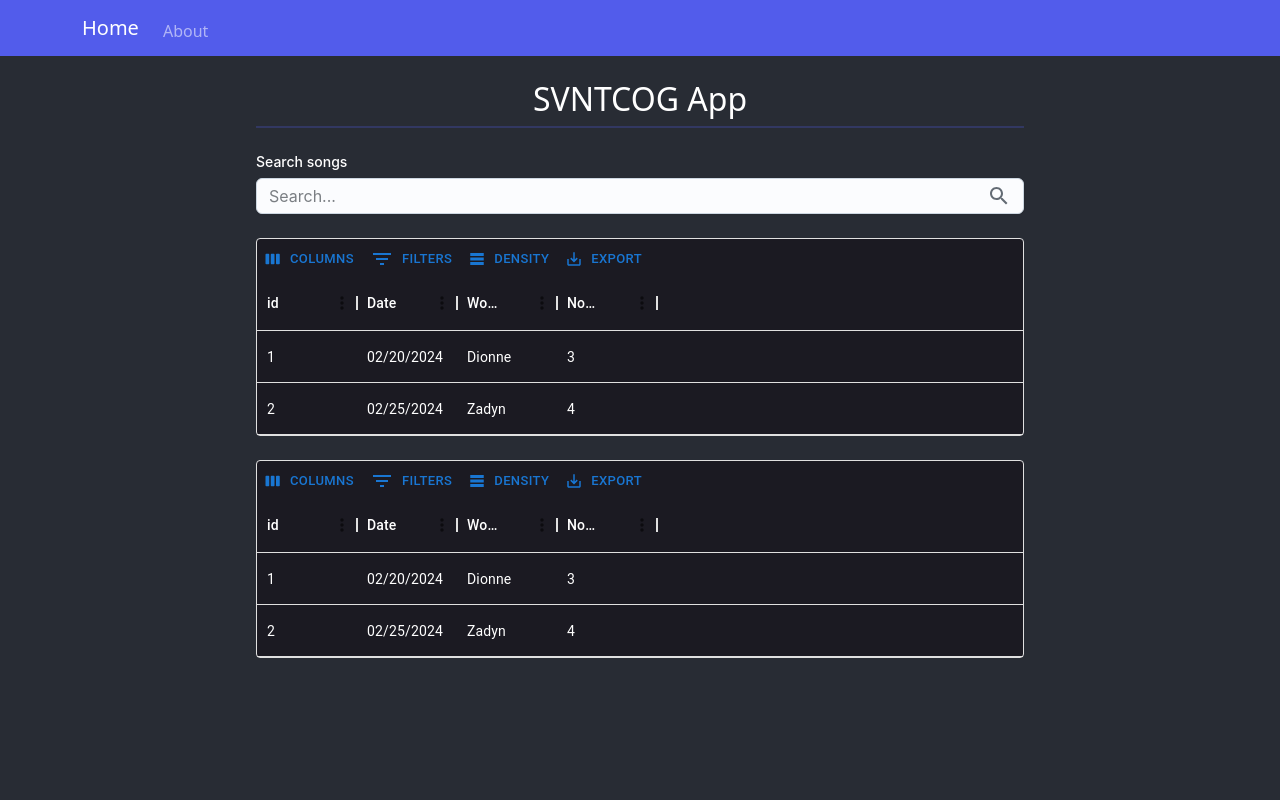
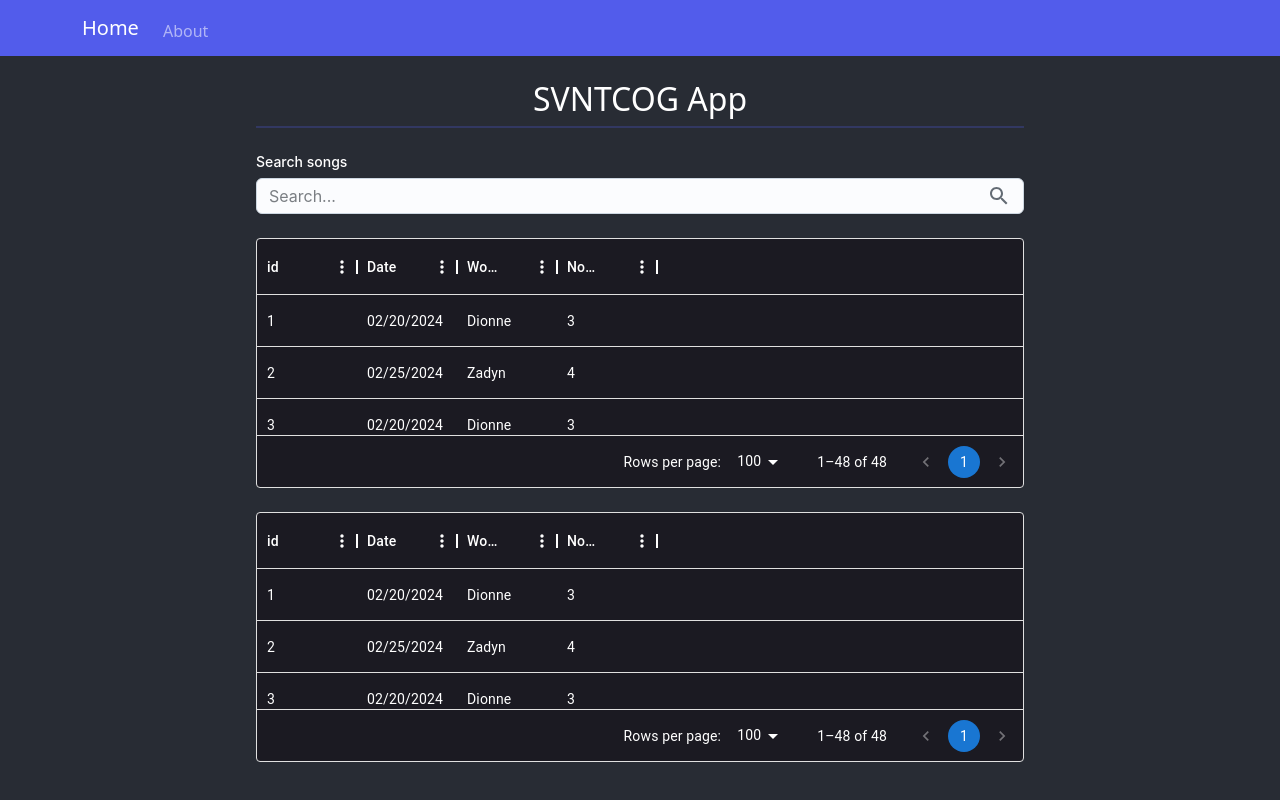
Before and after one commit to ZadynB/WebApp, a React (Create React App) app in the folder my-app/frontend/: page /svntcog in a window 1280 px wide. Built offline with nearby package versions, Linux system fonts and the light colour scheme; no server answers.

Commit message:
added custom pagination and data grid

```diff
--- a/my-app/frontend/src/App.css
+++ b/my-app/frontend/src/App.css
@@ -53,6 +53,22 @@ body {
   font-size: 15pt;
   color: var(--orange);
 }
+
+/* css for custom data grid */
+.dataGrid-box p {
+  color: white;
+  margin-top: 0;
+  margin-bottom: 0;
+}
+
+.dataGrid-box div {
+  color: white;
+}
+
+.dataGrid-box svg {
+  fill: white;
+}
+/* css for custom data grid */
 
 .highlight-text:hover {
   color: var(--orange);
@@ -152,6 +168,11 @@ body {
     border-radius: 8px;
     padding: 9px;
     box-sizing: border-box;
+  }
+
+  .dataGrid-box {
+    width: 100%;
+    height: 200px;
   }
 
   .figure {
@@ -264,6 +285,11 @@ body {
     box-sizing: border-box;
   }
 
+  .dataGrid-box {
+    width: 100%;
+    height: 250px;
+  }
+
   .figure {
     float: left;
     vertical-align: top;
--- /dev/null
+++ b/my-app/frontend/src/components/CustomDataGrid.js
@@ -0,0 +1,58 @@
+import { DataGrid, useGridApiContext, gridPageCountSelector, GridPagination, useGridSelector } from '@mui/x-data-grid';
+import MuiPagination from '@mui/material/Pagination';
+import Box from '@mui/material/Box';
+
+function Pagination({ page, onPageChange, className }) {
+    const apiRef = useGridApiContext();
+    const pageCount = useGridSelector(apiRef, gridPageCountSelector);
+
+    return (
+        <MuiPagination
+            color='primary'
+            className={className}
+            count={pageCount}
+            page={page + 1}
+            onChange={(event, newPage) => {
+                onPageChange(event, newPage - 1);
+            }}
+        />
+    );
+}
+
+function CustomPagination(props) {
+    return <GridPagination ActionsComponent={Pagination} {...props}/>;
+}
+
+function CustomDataGrid(props) {
+    const dark = getComputedStyle(document.body).getPropertyValue('--dark');
+
+    return (
+        <Box className='dataGrid-box'>
+            <DataGrid
+                pagination
+                slots={{
+                    pagination: CustomPagination,
+                }}
+                columns={props.columns}
+                rows={props.rows}
+                sx={{color: 'white', bgcolor: dark}}
+            />
+        </Box>
+    )
+}
+
+// function CustomDataGrid() {
+//     const apiRef = useGridApiContext();
+//     const state = apiRef.current.state;
+
+
+//     return (
+//         <Pagination
+//             count={state.pagination.pageCount}
+//             page={state.pagination.page + 1}
+//             onChange={(event, value) => apiRef.current.setPage(value - 1)}
+//         />
+//     );
+// };
+
+export default CustomDataGrid;
--- a/my-app/frontend/src/pages/SVNTCOG.js
+++ b/my-app/frontend/src/pages/SVNTCOG.js
@@ -5,14 +5,15 @@ import { useState, useEffect } from 'react';
 import axios from 'axios';
 import { CircularProgress } from '@mui/joy';
 import SearchBar from '../components/SearchBar';
-import { DataGrid, GridToolbar } from '@mui/x-data-grid';
+// import { DataGrid, GridToolbar } from '@mui/x-data-grid';
+import CustomDataGrid from '../components/CustomDataGrid';
 
 function SVNTCOG () {
   const [songs, setSongs] = useState([]);
   const [loading, setLoading] = useState(false);
 
   const blue2 = getComputedStyle(document.body).getPropertyValue('--blue2');
-  const dark = getComputedStyle(document.body).getPropertyValue('--dark');
+  // const dark = getComputedStyle(document.body).getPropertyValue('--dark');
 
   const visible_headers = ['date', 'worshipLeader', 'numSongs'];
   const columns = [
@@ -24,6 +25,52 @@ function SVNTCOG () {
   const rows = [
     {'id': '1', 'date': '02/20/2024', 'worshipLeader': 'Dionne', 'numSongs': '3'},
     {'id': '2', 'date': '02/25/2024', 'worshipLeader': 'Zadyn', 'numSongs': '4'},
+    {'id': '3', 'date': '02/20/2024', 'worshipLeader': 'Dionne', 'numSongs': '3'},
+    {'id': '4', 'date': '02/25/2024', 'worshipLeader': 'Zadyn', 'numSongs': '4'},
+    {'id': '5', 'date': '02/20/2024', 'worshipLeader': 'Dionne', 'numSongs': '3'},
+    {'id': '6', 'date': '02/25/2024', 'worshipLeader': 'Zadyn', 'numSongs': '4'},
+    {'id': '7', 'date': '02/20/2024', 'worshipLeader': 'Dionne', 'numSongs': '3'},
+    {'id': '8', 'date': '02/25/2024', 'worshipLeader': 'Zadyn', 'numSongs': '4'},
+    {'id': '9', 'date': '02/20/2024', 'worshipLeader': 'Dionne', 'numSongs': '3'},
+    {'id': '10', 'date': '02/25/2024', 'worshipLeader': 'Zadyn', 'numSongs': '4'},
+    {'id': '11', 'date': '02/20/2024', 'worshipLeader': 'Dionne', 'numSongs': '3'},
+    {'id': '12', 'date': '02/25/2024', 'worshipLeader': 'Zadyn', 'numSongs': '4'},
+    {'id': '13', 'date': '02/20/2024', 'worshipLeader': 'Dionne', 'numSongs': '3'},
+    {'id': '14', 'date': '02/25/2024', 'worshipLeader': 'Zadyn', 'numSongs': '4'},
+    {'id': '15', 'date': '02/20/2024', 'worshipLeader': 'Dionne', 'numSongs': '3'},
+    {'id': '16', 'date': '02/25/2024', 'worshipLeader': 'Zadyn', 'numSongs': '4'},
+    {'id': '17', 'date': '02/20/2024', 'worshipLeader': 'Dionne', 'numSongs': '3'},
+    {'id': '18', 'date': '02/25/2024', 'worshipLeader': 'Zadyn', 'numSongs': '4'},
+    {'id': '19', 'date': '02/20/2024', 'worshipLeader': 'Dionne', 'numSongs': '3'},
+    {'id': '20', 'date': '02/25/2024', 'worshipLeader': 'Zadyn', 'numSongs': '4'},
+    {'id': '21', 'date': '02/20/2024', 'worshipLeader': 'Dionne', 'numSongs': '3'},
+    {'id': '22', 'date': '02/25/2024', 'worshipLeader': 'Zadyn', 'numSongs': '4'},
+    {'id': '23', 'date': '02/20/2024', 'worshipLeader': 'Dionne', 'numSongs': '3'},
+    {'id': '24', 'date': '02/25/2024', 'worshipLeader': 'Zadyn', 'numSongs': '4'},
+    {'id': '25', 'date': '02/20/2024', 'worshipLeader': 'Dionne', 'numSongs': '3'},
+    {'id': '26', 'date': '02/25/2024', 'worshipLeader': 'Zadyn', 'numSongs': '4'},
+    {'id': '27', 'date': '02/20/2024', 'worshipLeader': 'Dionne', 'numSongs': '3'},
+    {'id': '28', 'date': '02/25/2024', 'worshipLeader': 'Zadyn', 'numSongs': '4'},
+    {'id': '29', 'date': '02/20/2024', 'worshipLeader': 'Dionne', 'numSongs': '3'},
+    {'id': '30', 'date': '02/25/2024', 'worshipLeader': 'Zadyn', 'numSongs': '4'},
+    {'id': '31', 'date': '02/20/2024', 'worshipLeader': 'Dionne', 'numSongs': '3'},
+    {'id': '32', 'date': '02/25/2024', 'worshipLeader': 'Zadyn', 'numSongs': '4'},
+    {'id': '33', 'date': '02/20/2024', 'worshipLeader': 'Dionne', 'numSongs': '3'},
+    {'id': '34', 'date': '02/25/2024', 'worshipLeader': 'Zadyn', 'numSongs': '4'},
+    {'id': '35', 'date': '02/20/2024', 'worshipLeader': 'Dionne', 'numSongs': '3'},
+    {'id': '36', 'date': '02/25/2024', 'worshipLeader': 'Zadyn', 'numSongs': '4'},
+    {'id': '37', 'date': '02/20/2024', 'worshipLeader': 'Dionne', 'numSongs': '3'},
+    {'id': '38', 'date': '02/25/2024', 'worshipLeader': 'Zadyn', 'numSongs': '4'},
+    {'id': '39', 'date': '02/20/2024', 'worshipLeader': 'Dionne', 'numSongs': '3'},
+    {'id': '40', 'date': '02/25/2024', 'worshipLeader': 'Zadyn', 'numSongs': '4'},
+    {'id': '41', 'date': '02/20/2024', 'worshipLeader': 'Dionne', 'numSongs': '3'},
+    {'id': '42', 'date': '02/25/2024', 'worshipLeader': 'Zadyn', 'numSongs': '4'},
+    {'id': '43', 'date': '02/20/2024', 'worshipLeader': 'Dionne', 'numSongs': '3'},
+    {'id': '44', 'date': '02/25/2024', 'worshipLeader': 'Zadyn', 'numSongs': '4'},
+    {'id': '45', 'date': '02/20/2024', 'worshipLeader': 'Dionne', 'numSongs': '3'},
+    {'id': '46', 'date': '02/25/2024', 'worshipLeader': 'Zadyn', 'numSongs': '4'},
+    {'id': '47', 'date': '02/20/2024', 'worshipLeader': 'Dionne', 'numSongs': '3'},
+    {'id': '48', 'date': '02/25/2024', 'worshipLeader': 'Zadyn', 'numSongs': '4'},
   ];
 
   useEffect(() => {
@@ -71,25 +118,28 @@ function SVNTCOG () {
 
                 {/* component to display the planned services */}
                 <div>
-                  <DataGrid
+                  {/* <DataGrid
                     columns={columns}
                     rows={rows}
                     slots={{toolbar: GridToolbar}}
                     sx={{color: 'white', bgcolor: dark}}
                     hideFooterPagination
                     hideFooter
-                  />
+                  /> */}
+                  <CustomDataGrid columns={columns} rows={rows}/>
                 </div>
                 <br></br>
                 <div>
-                  <DataGrid
+                  {/* <DataGrid
                     columns={columns}
                     rows={rows}
-                    slots={{toolbar: GridToolbar}}
-                    sx={{color: 'white', bgcolor: dark}}
-                    hideFooterPagination
-                    hideFooter
-                  />
+                    slots={{toolbar: GridToolbar, pagination: CustomPagination}}
+                    sx={{color: 'white', bgcolor: dark, overflowY: 'auto'}}
+                    // paginationModel={page: '1', }
+                    // hideFooterPagination
+                    // hideFooter
+                  /> */}
+                  <CustomDataGrid columns={columns} rows={rows}/>
                 </div>
               </div>
             )
```
